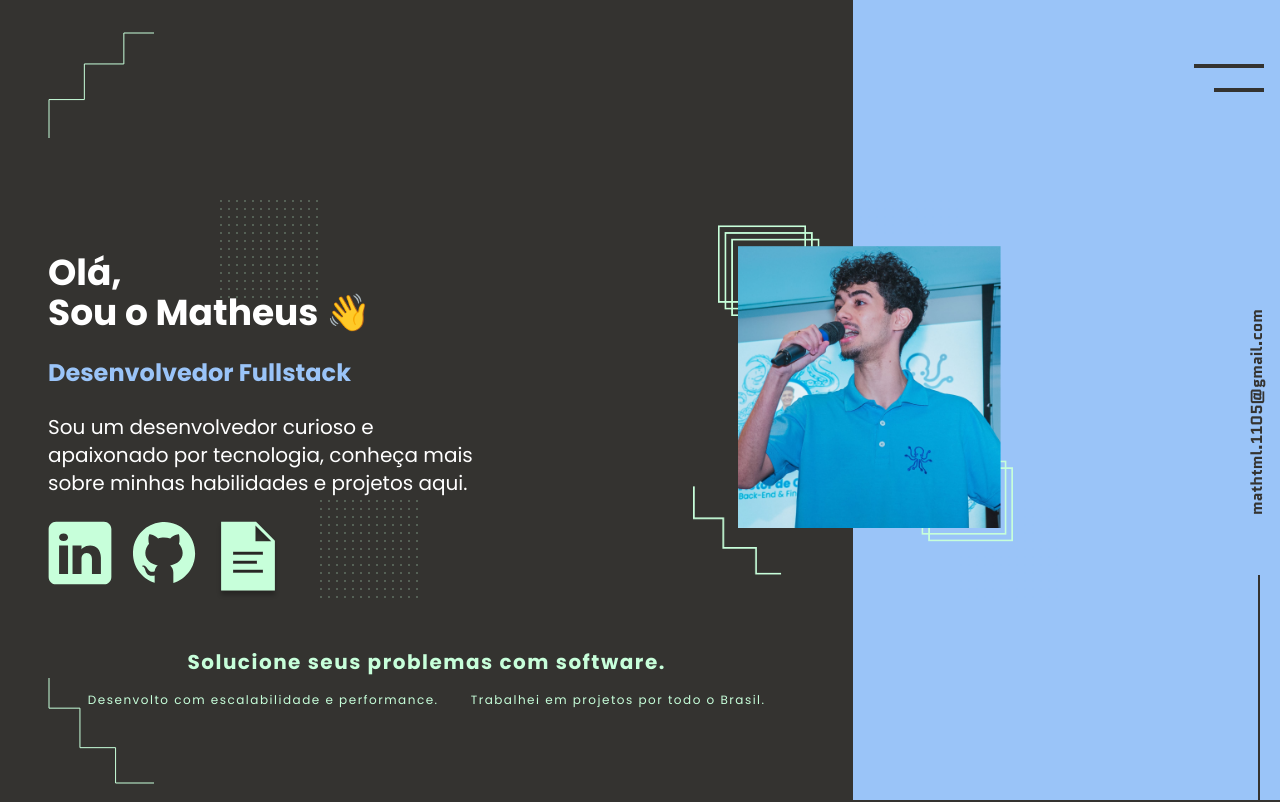
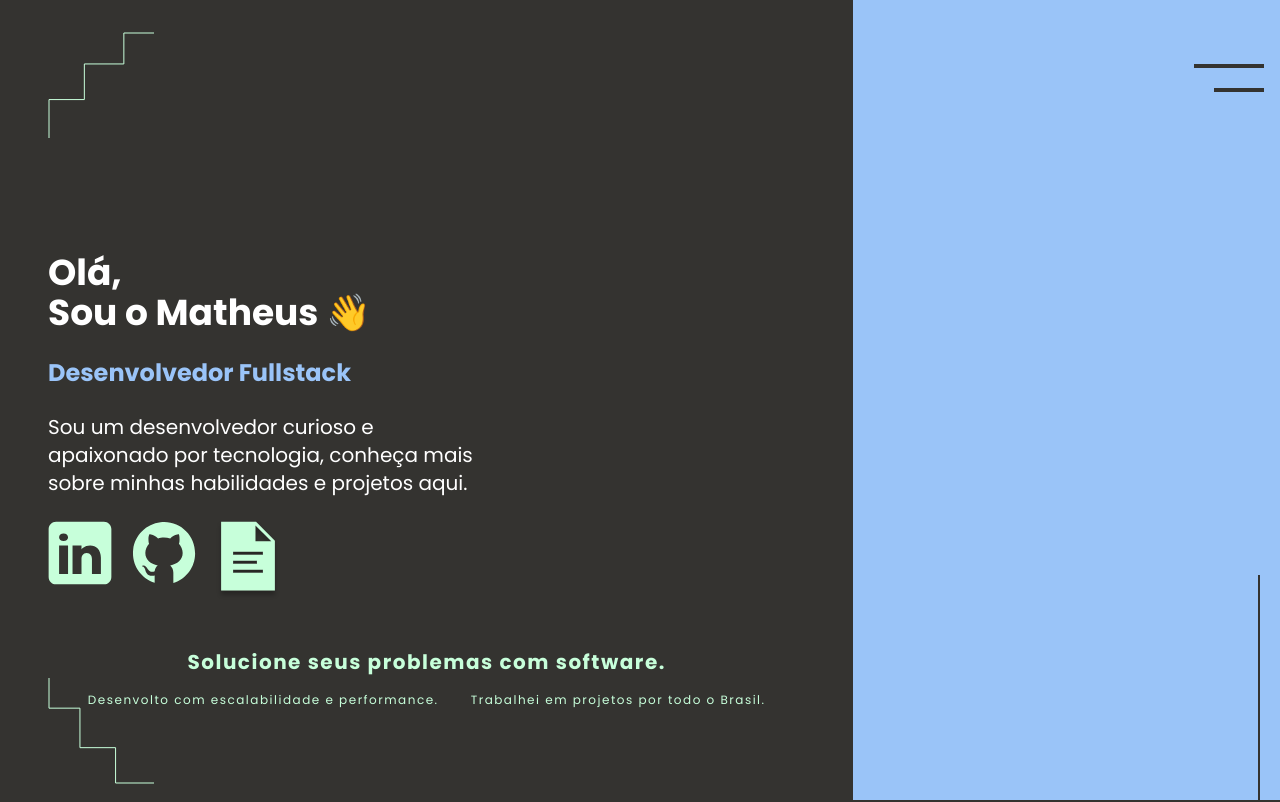
Before and after one commit to fatekkl/Portfolio-Next, a Next.js app: page / in a window 1280 px wide. Shown: the top 802 px of the page. Built offline with nearby package versions, Linux system fonts and the light colour scheme.

Commit message:
call dotsquaregrid

```diff
--- a/src/app/page.tsx
+++ b/src/app/page.tsx
@@ -1,4 +1,6 @@
 import Contact from "./Components/Contact";
+import DotSquare from "./Components/DotSquare";
+import DotSquareGrid from "./Components/DotSquareGrid";
 import Journey from "./Components/Journey";
 import Menu from "./Components/Menu";
 import MobileHeader from "./Components/MobileHeader";
@@ -7,13 +9,14 @@ import Projects from "./Components/Projects";
 
 export default function Home() {
   return (
-    <>
+    <div className="relative">
       <Menu />
-      <MobileHeader/>
+      <MobileHeader />
       <Principal />
       <Journey />
       <Projects />
       <Contact />
-    </>
+      <DotSquareGrid/>
+    </div>
   );
 }
```
